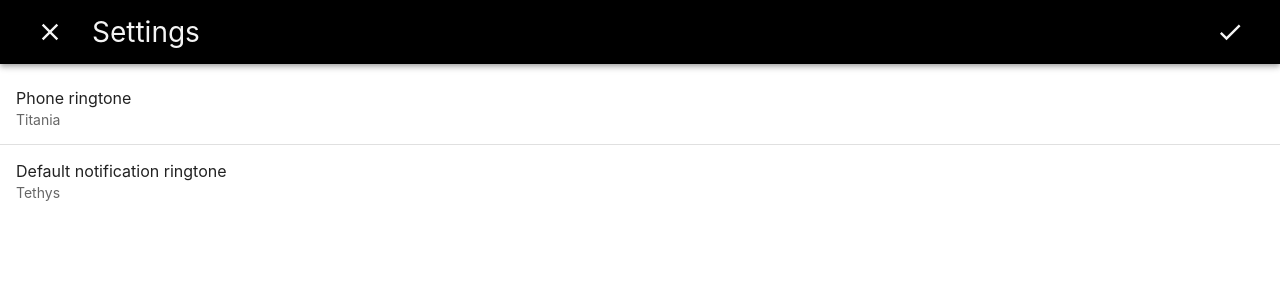
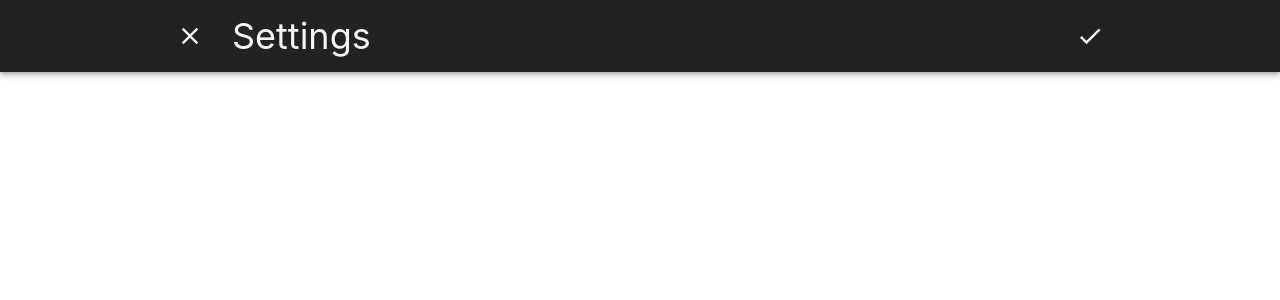
Before and after one commit to mkdir-dev/todo-list, a React (Create React App) app: page / in a window 1280 px wide. Both pictures are taken after a click on the button "settings". Shown: the top 300 px of the page. Built offline with nearby package versions, Linux system fonts and the light colour scheme.

Commit message:
add settings popup

```diff
--- a/src/assets/styles/colors.ts
+++ b/src/assets/styles/colors.ts
@@ -2,3 +2,5 @@ export const mainBgColor = 'rgba(34, 34, 34, 1)';
 export const mainColor = 'rgba(244, 244, 244, 1)';
 export const subtitleColor = 'rgba(255, 255, 255, 0.6)';
 export const cardBgColor = 'rgba(40, 40, 40, 1)';
+export const boxShadow =
+  ' 16px 16px 20px rgba(0, 0, 0, 0.15), -8px -8px 20px rgba(255, 255, 255, 0.05)';
--- a/src/components/Header/Header.tsx
+++ b/src/components/Header/Header.tsx
@@ -4,7 +4,7 @@ import SettingsIcon from '@mui/icons-material/Settings';
 
 import { HeaderBox } from 'ui/Header/Header';
 import { IconBtn } from 'shared/buttons/IconBtn/IconBtn';
-import { SettingsDialog } from 'shared/dialogs/SettingsDialog/SettingsDialog';
+import { Settings } from 'components/Settings/Settings';
 
 export const Header: React.FC = () => {
   const [isSettingsDialog, setSettingsDialog] = useState(false);
@@ -24,7 +24,7 @@ export const Header: React.FC = () => {
         </IconBtn>
       </HeaderBox>
 
-      <SettingsDialog
+      <Settings
         isSettingsDialog={isSettingsDialog}
         handleClose={() => {
           setSettingsDialog(false);
--- /dev/null
+++ b/src/components/Settings/Settings.tsx
@@ -0,0 +1,53 @@
+import React from 'react';
+import { Dialog, AppBar, Typography } from '@mui/material';
+import CloseIcon from '@mui/icons-material/Close';
+import CheckIcon from '@mui/icons-material/Check';
+
+import { IconBtn } from 'shared/buttons/IconBtn/IconBtn';
+import { TransitionDialog } from 'ui/TransitionDialog/TransitionDialog';
+import { appBarSettingsStyled, ToolbarSettings } from 'ui/Settings/Settings';
+
+import { SettingsProps } from 'typings/components/Settings';
+
+export const Settings: React.FC<SettingsProps> = ({
+  isSettingsDialog,
+  handleClose,
+}) => (
+  <Dialog
+    fullScreen
+    open={isSettingsDialog}
+    onClose={handleClose}
+    TransitionComponent={TransitionDialog}
+  >
+    <AppBar sx={appBarSettingsStyled}>
+      <ToolbarSettings>
+        <IconBtn label="close settings dialog" handleClick={handleClose}>
+          <CloseIcon fontSize="inherit" />
+        </IconBtn>
+
+        <Typography variant="h2" sx={{ ml: 2, flex: 1 }}>
+          settings
+        </Typography>
+
+        <IconBtn label="save settings dialog" handleClick={handleClose}>
+          <CheckIcon fontSize="inherit" />
+        </IconBtn>
+      </ToolbarSettings>
+    </AppBar>
+  </Dialog>
+);
+
+/*
+<List>
+  <ListItem>
+    <ListItemText primary="Phone ringtone" secondary="Titania" />
+  </ListItem>
+  <Divider />
+  <ListItem>
+    <ListItemText
+      primary="Default notification ringtone"
+      secondary="Tethys"
+    />
+  </ListItem>
+</List>
+*/
--- a/src/shared/buttons/IconBtn/IconBtn.tsx
+++ b/src/shared/buttons/IconBtn/IconBtn.tsx
@@ -4,7 +4,7 @@ import { IconButton } from '@mui/material';
 import { mainColor } from 'assets/styles/colors';
 
 import { IconBtnProps } from 'typings/shared/buttons/buttons';
-// 'settings'
+
 export const IconBtn: React.FC<IconBtnProps> = ({
   label,
   children,
--- a/src/shared/dialogs/SettingsDialog/SettingsDialog.tsx
+++ /dev/null
@@ -1,63 +0,0 @@
-import React from 'react';
-import {
-  Dialog,
-  ListItemText,
-  ListItem,
-  List,
-  Divider,
-  AppBar,
-  Toolbar,
-  Typography,
-} from '@mui/material';
-import CloseIcon from '@mui/icons-material/Close';
-import CheckIcon from '@mui/icons-material/Check';
-
-import { IconBtn } from 'shared/buttons/IconBtn/IconBtn';
-import { TransitionDialog } from '../../../ui/TransitionDialog/TransitionDialog';
-
-import { SettingsDialogProps } from 'typings/shared/dialogs/dialogs';
-
-export const SettingsDialog: React.FC<SettingsDialogProps> = ({
-  isSettingsDialog,
-  handleClose,
-}) => (
-  <Dialog
-    fullScreen
-    open={isSettingsDialog}
-    onClose={handleClose}
-    TransitionComponent={TransitionDialog}
-  >
-    <AppBar sx={{ position: 'relative', bgcolor: 'black' }}>
-      <Toolbar>
-        <IconBtn label="close settings dialog" handleClick={handleClose}>
-          <CloseIcon fontSize="inherit" />
-        </IconBtn>
-
-        <Typography sx={{ ml: 2, flex: 1 }} variant="h3" component="div">
-          settings
-        </Typography>
-        <IconBtn label="save settings dialog" handleClick={handleClose}>
-          <CheckIcon fontSize="inherit" />
-        </IconBtn>
-      </Toolbar>
-    </AppBar>
-    <List>
-      <ListItem>
-        <ListItemText primary="Phone ringtone" secondary="Titania" />
-      </ListItem>
-      <Divider />
-      <ListItem>
-        <ListItemText
-          primary="Default notification ringtone"
-          secondary="Tethys"
-        />
-      </ListItem>
-    </List>
-  </Dialog>
-);
-
-/*
-        <IconButton edge="start" color="inherit" onClick={handleClose} aria-label="close">
-          <CloseIcon />
-        </IconButton>
-*/
--- a/src/typings/shared/dialogs/dialogs.ts
+++ b/src/typings/components/Settings.ts
@@ -1,4 +1,4 @@
-export interface SettingsDialogProps {
+export interface SettingsProps {
   isSettingsDialog: boolean;
   handleClose: () => void;
 }
--- /dev/null
+++ b/src/ui/Settings/Settings.ts
@@ -0,0 +1,32 @@
+import { SystemStyleObject, Theme } from '@mui/system';
+import { Toolbar } from '@mui/material';
+import { styled } from '@mui/material/styles';
+
+import { mainBgColor, boxShadow } from 'assets/styles/colors';
+
+export const appBarSettingsStyled: SystemStyleObject<Theme> = {
+  position: 'relative',
+  bgcolor: mainBgColor,
+  border: boxShadow,
+};
+
+export const ToolbarSettings = styled(Toolbar)({
+  '&': {
+    maxWidth: '1000px',
+    width: '100%',
+    margin: '0 auto',
+    padding: '10px 24px',
+
+    '@media(max-width:900px)': {
+      padding: '8px 18px',
+    },
+
+    '@media(max-width:768px)': {
+      padding: '6px 12px',
+    },
+
+    '@media(max-width:480px)': {
+      padding: '6px 10px',
+    },
+  },
+});
```
Also changed, not shown: src/assets/theme/theme.ts (+10 -6 lines).
